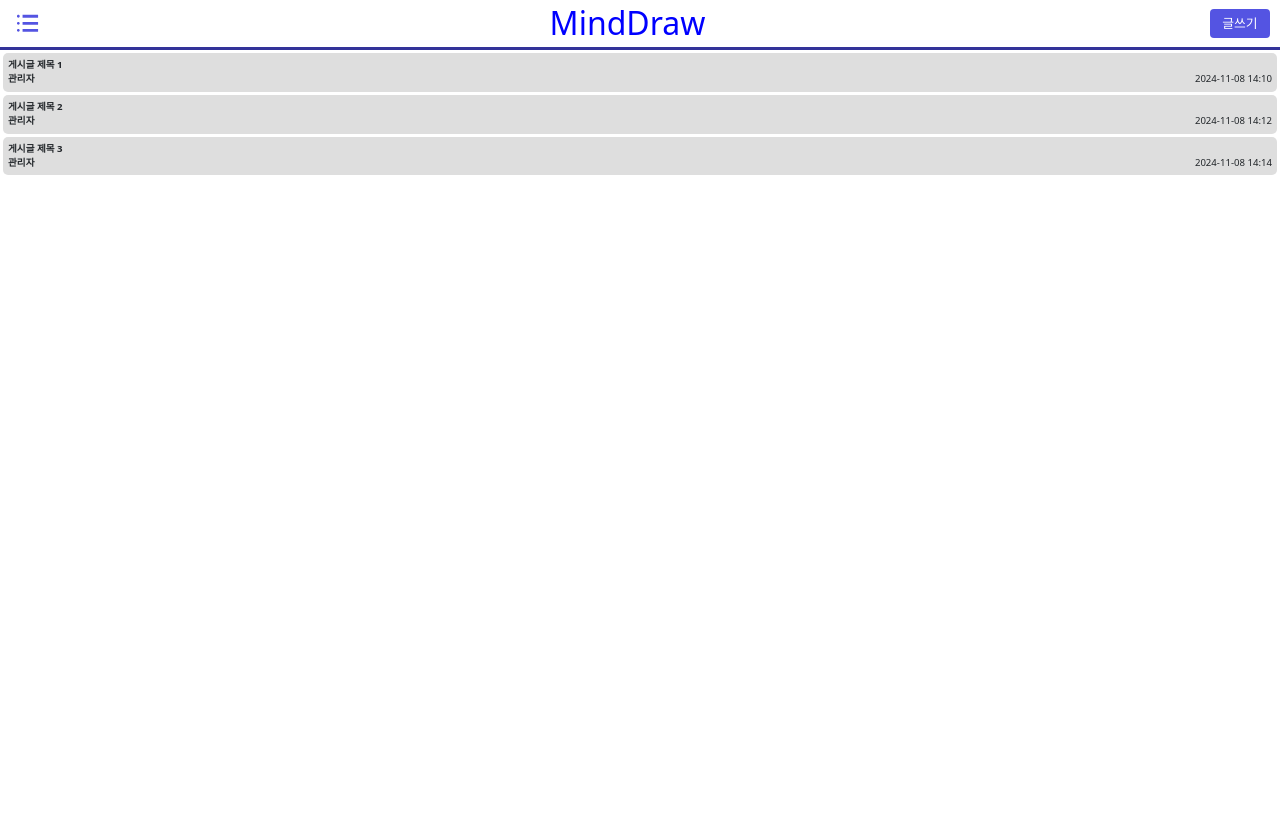
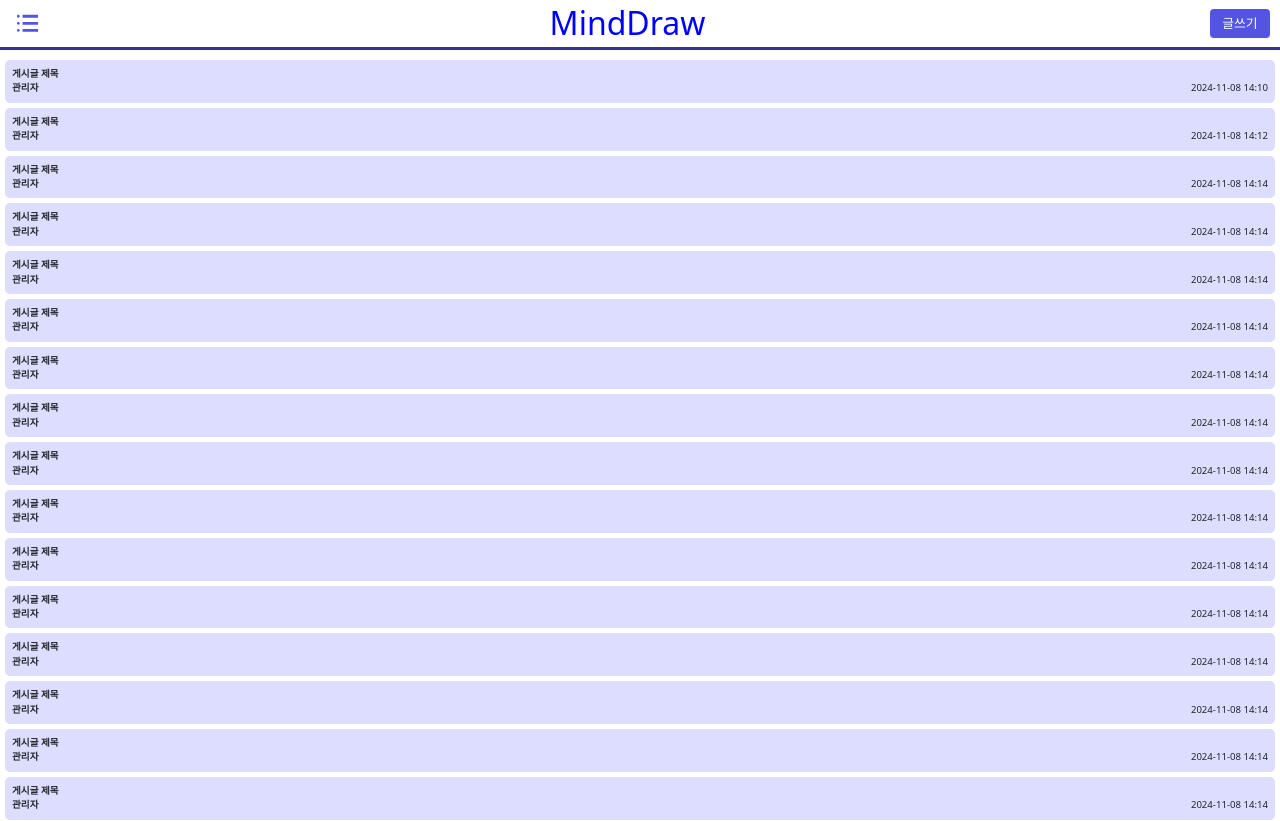
Before and after one commit to Hoto-Mocha/TeamProject-DrawMind, a React (Vite) app in the folder drawmind-client/: page / in a window 1280 px wide. Shown: the top 821 px of the page. Before the commit the page ends 800 px from the top, so only its background shows below. Built offline with nearby package versions, Linux system fonts and the light colour scheme.

Commit message:
게시글 리스트 페이지 디자인 수정

```diff
--- a/drawmind-client/src/App.css
+++ b/drawmind-client/src/App.css
@@ -1,12 +1,16 @@
+.postList {
+    margin-top: 10px;
+}
+
 .postListItem {
     height: 20%;
     display: flex;
     align-items: end;
     justify-content: space-between;
-    margin: 3px;
-    background-color: #dedede;
+    margin: 5px;
+    background-color: #ddddff;
     border-radius: 5px;
-    padding: 5px;
+    padding: 7px;
 }
 
 .postListItem p {
--- a/drawmind-client/src/App.jsx
+++ b/drawmind-client/src/App.jsx
@@ -3,9 +3,27 @@ import "./App.css"
 export default function App() {
 
   const data = [
-    { "postSeq": 1, "postTitle": "게시글 제목 1", "writer": "관리자", "regDate": "2024-11-08 14:10" },
-    { "postSeq": 2, "postTitle": "게시글 제목 2", "writer": "관리자", "regDate": "2024-11-08 14:12" },
-    { "postSeq": 3, "postTitle": "게시글 제목 3", "writer": "관리자", "regDate": "2024-11-08 14:14" }
+    { "postSeq": 1, "postTitle": "게시글 제목", "writer": "관리자", "regDate": "2024-11-08 14:10" },
+    { "postSeq": 2, "postTitle": "게시글 제목", "writer": "관리자", "regDate": "2024-11-08 14:12" },
+    { "postSeq": 3, "postTitle": "게시글 제목", "writer": "관리자", "regDate": "2024-11-08 14:14" },
+    { "postSeq": 4, "postTitle": "게시글 제목", "writer": "관리자", "regDate": "2024-11-08 14:14" },
+    { "postSeq": 5, "postTitle": "게시글 제목", "writer": "관리자", "regDate": "2024-11-08 14:14" },
+    { "postSeq": 6, "postTitle": "게시글 제목", "writer": "관리자", "regDate": "2024-11-08 14:14" },
+    { "postSeq": 7, "postTitle": "게시글 제목", "writer": "관리자", "regDate": "2024-11-08 14:14" },
+    { "postSeq": 8, "postTitle": "게시글 제목", "writer": "관리자", "regDate": "2024-11-08 14:14" },
+    { "postSeq": 9, "postTitle": "게시글 제목", "writer": "관리자", "regDate": "2024-11-08 14:14" },
+    { "postSeq": 10, "postTitle": "게시글 제목", "writer": "관리자", "regDate": "2024-11-08 14:14" },
+    { "postSeq": 11, "postTitle": "게시글 제목", "writer": "관리자", "regDate": "2024-11-08 14:14" },
+    { "postSeq": 12, "postTitle": "게시글 제목", "writer": "관리자", "regDate": "2024-11-08 14:14" },
+    { "postSeq": 13, "postTitle": "게시글 제목", "writer": "관리자", "regDate": "2024-11-08 14:14" },
+    { "postSeq": 14, "postTitle": "게시글 제목", "writer": "관리자", "regDate": "2024-11-08 14:14" },
+    { "postSeq": 15, "postTitle": "게시글 제목", "writer": "관리자", "regDate": "2024-11-08 14:14" },
+    { "postSeq": 16, "postTitle": "게시글 제목", "writer": "관리자", "regDate": "2024-11-08 14:14" },
+    { "postSeq": 17, "postTitle": "게시글 제목", "writer": "관리자", "regDate": "2024-11-08 14:14" },
+    { "postSeq": 18, "postTitle": "게시글 제목", "writer": "관리자", "regDate": "2024-11-08 14:14" },
+    { "postSeq": 19, "postTitle": "게시글 제목", "writer": "관리자", "regDate": "2024-11-08 14:14" },
+    { "postSeq": 20, "postTitle": "게시글 제목", "writer": "관리자", "regDate": "2024-11-08 14:14" },
+    { "postSeq": 21, "postTitle": "게시글 제목", "writer": "관리자", "regDate": "2024-11-08 14:14" },
   ]
 
   function postItem(item) {
@@ -22,7 +40,7 @@ export default function App() {
 
   return (
     <>
-      <div>
+      <div className="postList">
         {data.map((item, index) => {
           return (<div className="postListItem" key={index}>{postItem(item)}</div>)
         })}
```
